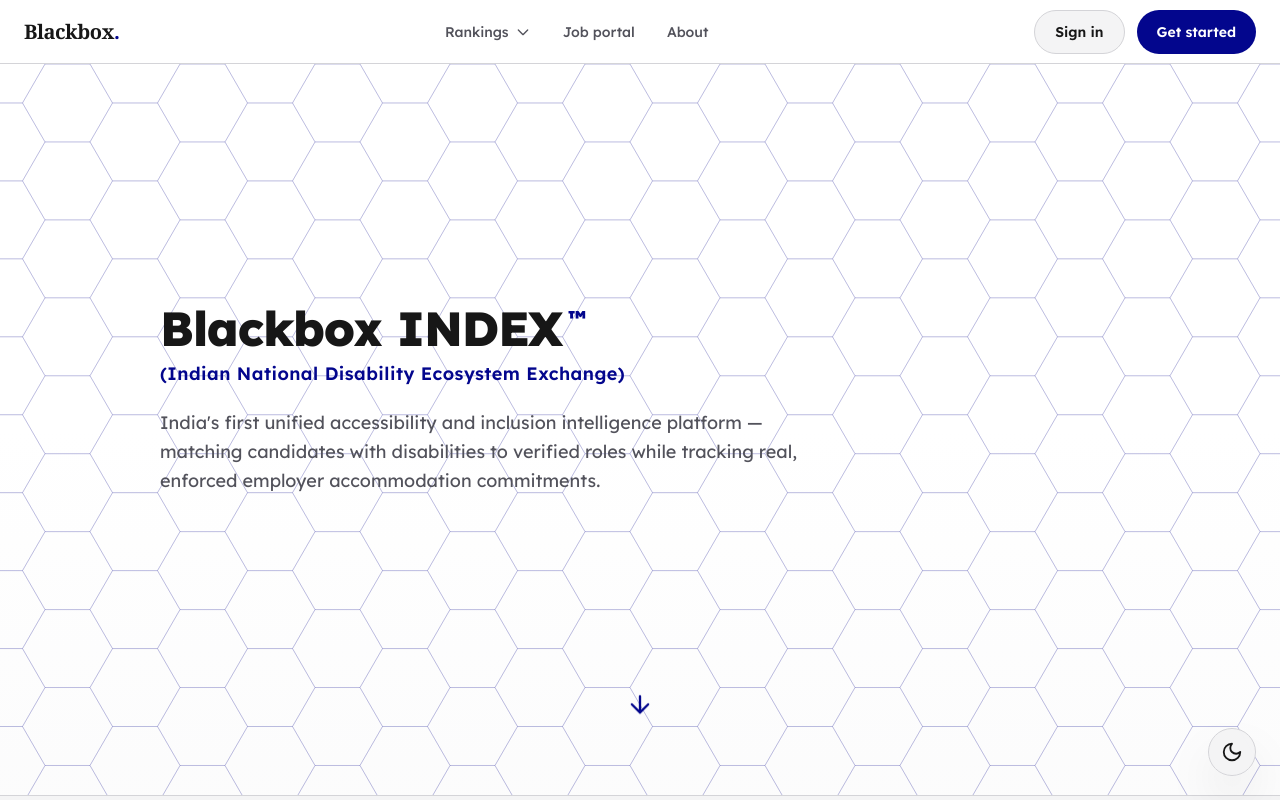
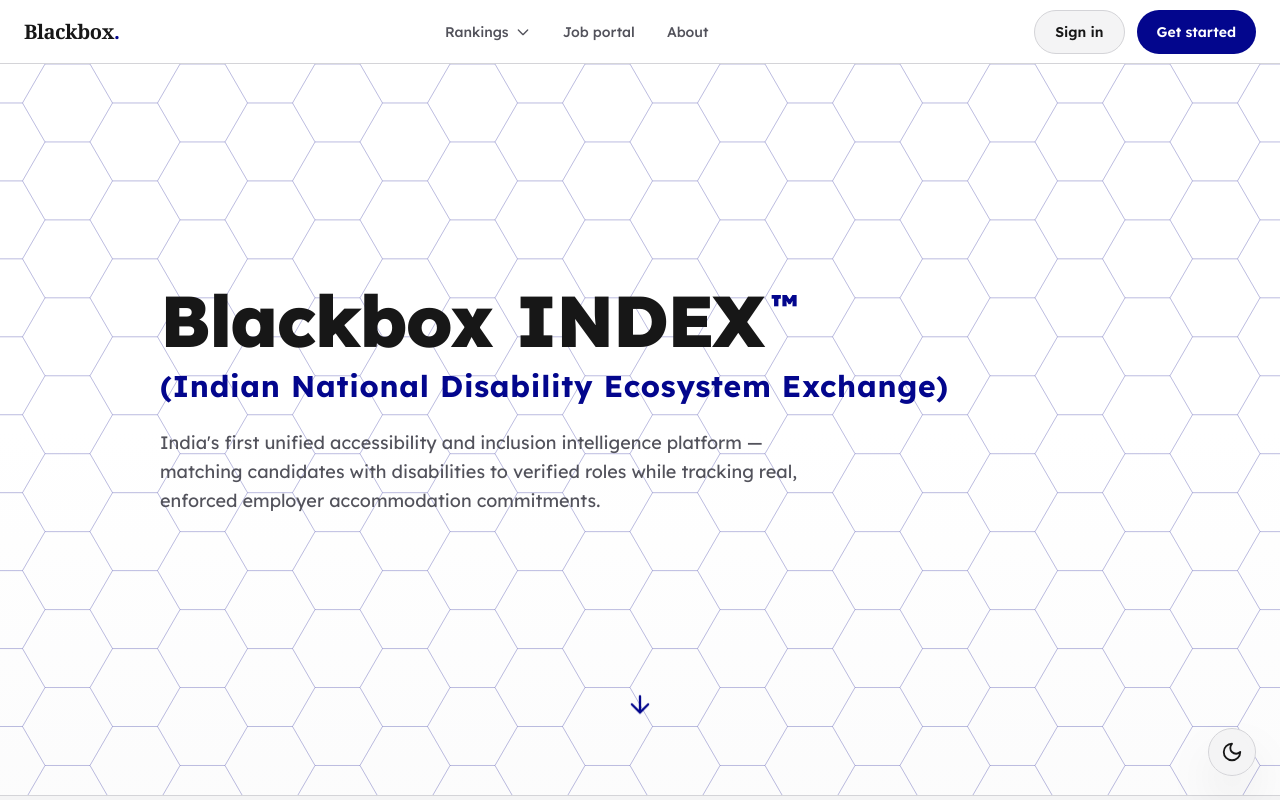
Before and after one commit to shruti-kamma/Blackbox, a Next.js app in the folder apps/job-portal/: page / in a window 1280 px wide. Shown: the top 800 px of the page. Built offline with nearby package versions, Linux system fonts and the light colour scheme; no server answers; the database is empty.

Commit message:
feat: enlarge Blackbox INDEX™ title and bracketed subtitle while keeping intro text size

```diff
--- a/apps/job-portal/src/app/page.tsx
+++ b/apps/job-portal/src/app/page.tsx
@@ -34,16 +34,16 @@
         </div>
 
         <div className="relative z-10 mx-auto w-full max-w-5xl px-4 sm:px-6 md:px-8 flex-1 flex flex-col justify-center text-left font-sans">
-          <h1 className="text-3xl sm:text-4xl md:text-5xl font-extrabold tracking-tight text-foreground font-sans inline-flex items-center gap-1.5">
+          <h1 className="text-4xl sm:text-6xl md:text-7xl font-extrabold tracking-tight text-foreground font-sans inline-flex items-center gap-2">
             <span>Blackbox INDEX</span>
-            <sup className="text-base sm:text-xl font-extrabold text-primary select-none">™</sup>
+            <sup className="text-xl sm:text-3xl font-extrabold text-primary select-none">™</sup>
           </h1>
 
-          <p className="mt-2 text-base sm:text-lg font-semibold tracking-wide text-primary font-sans">
+          <p className="mt-3 text-xl sm:text-2xl md:text-3xl font-bold tracking-wide text-primary font-sans">
             (Indian National Disability Ecosystem Exchange)
           </p>
 
-          <p className="mt-5 max-w-2xl text-base sm:text-lg text-muted-foreground font-sans leading-relaxed">
+          <p className="mt-6 max-w-2xl text-base sm:text-lg text-muted-foreground font-sans leading-relaxed">
             India&apos;s first unified accessibility and inclusion intelligence platform — matching candidates with disabilities to verified roles while tracking real, enforced employer accommodation commitments.
           </p>
         </div>
```
